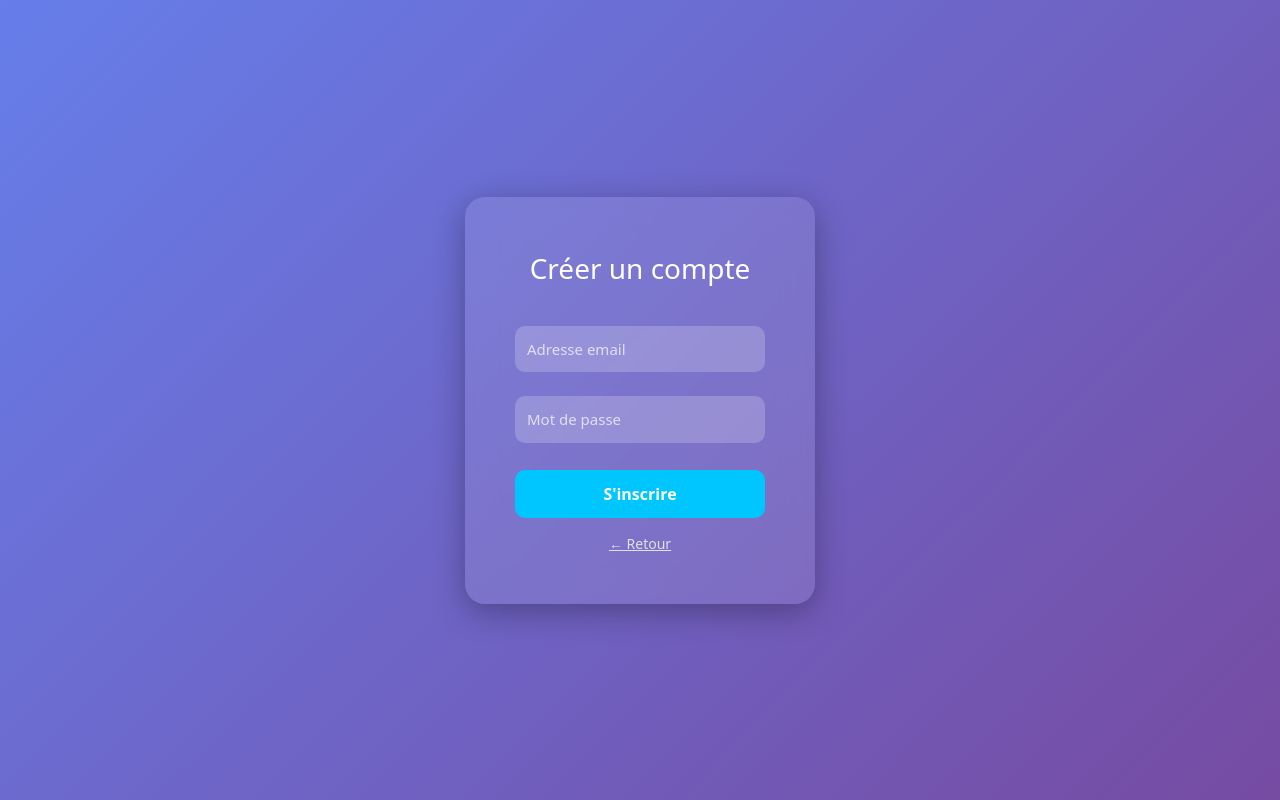
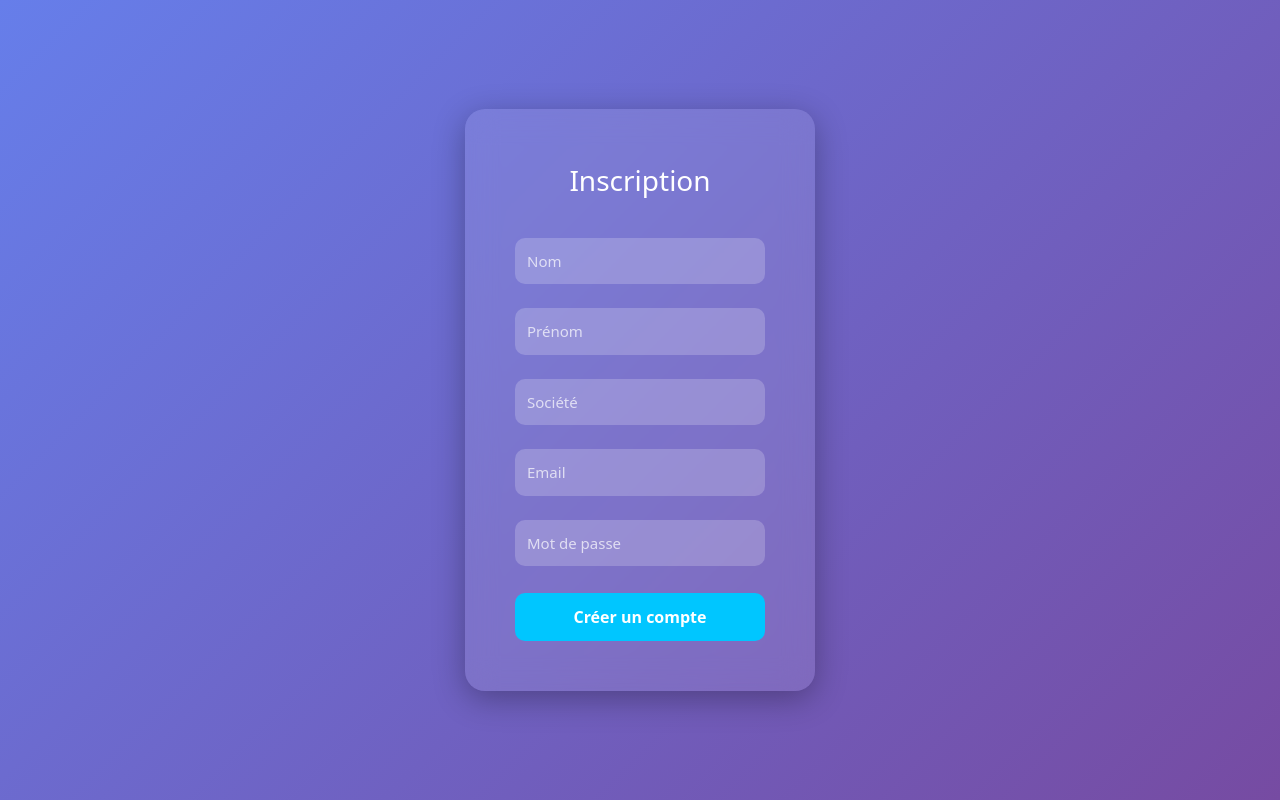
Before and after one commit to OneOffsas/OneOFFClaim, a React (Vite) app: page /register in a window 1280 px wide. Built offline with nearby package versions, Linux system fonts and the light colour scheme; no server answers.

Commit message:
Update Register.jsx

```diff
--- a/src/pages/Register.jsx
+++ b/src/pages/Register.jsx
@@ -1,51 +1,107 @@
-// src/pages/Register.jsx
 import React, { useState } from "react";
+import { auth } from "../firebaseConfig";
 import { createUserWithEmailAndPassword } from "firebase/auth";
-import { auth } from "../firebaseConfig";
-import { useNavigate } from "react-router-dom";
 import "./Register.css";
 
-function Register() {
-  const navigate = useNavigate();
-  const [email, setEmail] = useState("");
-  const [motDePasse, setMotDePasse] = useState("");
+const Register = () => {
+  const [form, setForm] = useState({
+    nom: "",
+    prenom: "",
+    societe: "",
+    email: "",
+    password: "",
+  });
   const [message, setMessage] = useState("");
 
-  const handleRegister = async (e) => {
+  const handleChange = (e) => {
+    setForm({ ...form, [e.target.name]: e.target.value });
+  };
+
+  const handleSubmit = async (e) => {
     e.preventDefault();
+    const { nom, prenom, societe, email, password } = form;
+
+    if (!nom || !prenom || !societe || !email || !password) {
+      setMessage("❌ Tous les champs sont obligatoires.");
+      return;
+    }
+
     try {
-      await createUserWithEmailAndPassword(auth, email, motDePasse);
+      await createUserWithEmailAndPassword(auth, email, password);
+
+      // Ajout dans Google Sheets
+      await fetch("https://script.google.com/macros/s/TON_URL_PUBLIC/exec", {
+        method: "POST",
+        body: JSON.stringify({
+          Email: email,
+          Nom: nom,
+          Prenom: prenom,
+          Societe: societe,
+          Role: "Client",
+          Actif: "Oui",
+          Date_Inscription: new Date().toLocaleString("fr-FR"),
+        }),
+        headers: {
+          "Content-Type": "application/json",
+        },
+      });
+
       setMessage("✅ Inscription réussie !");
-      setTimeout(() => navigate("/dashboard"), 1500);
+      setForm({ nom: "", prenom: "", societe: "", email: "", password: "" });
     } catch (error) {
-      setMessage("❌ Erreur : " + error.message);
+      setMessage(`❌ Erreur : ${error.message}`);
     }
   };
 
   return (
     <div className="register-container">
-      <form className="register-form" onSubmit={handleRegister}>
-        <h2>Créer un compte</h2>
+      <form className="register-form" onSubmit={handleSubmit}>
+        <h2>Inscription</h2>
+        <input
+          type="text"
+          name="nom"
+          placeholder="Nom"
+          value={form.nom}
+          onChange={handleChange}
+          required
+        />
+        <input
+          type="text"
+          name="prenom"
+          placeholder="Prénom"
+          value={form.prenom}
+          onChange={handleChange}
+          required
+        />
+        <input
+          type="text"
+          name="societe"
+          placeholder="Société"
+          value={form.societe}
+          onChange={handleChange}
+          required
+        />
         <input
           type="email"
-          placeholder="Adresse email"
-          value={email}
-          onChange={(e) => setEmail(e.target.value)}
+          name="email"
+          placeholder="Email"
+          value={form.email}
+          onChange={handleChange}
           required
         />
         <input
           type="password"
+          name="password"
           placeholder="Mot de passe"
-          value={motDePasse}
-          onChange={(e) => setMotDePasse(e.target.value)}
+          value={form.password}
+          onChange={handleChange}
           required
         />
-        <button type="submit">S'inscrire</button>
-        <p className="message">{message}</p>
-        <p className="back" onClick={() => navigate("/")}>← Retour</p>
+        <button type="submit">Créer un compte</button>
+        {message && <p className="message">{message}</p>}
       </form>
     </div>
   );
-}
+};
 
 export default Register;
```
